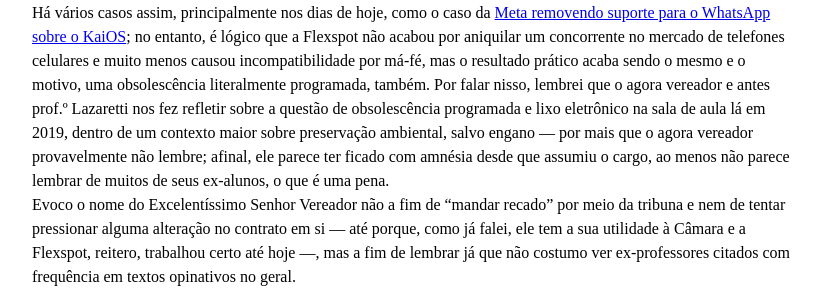
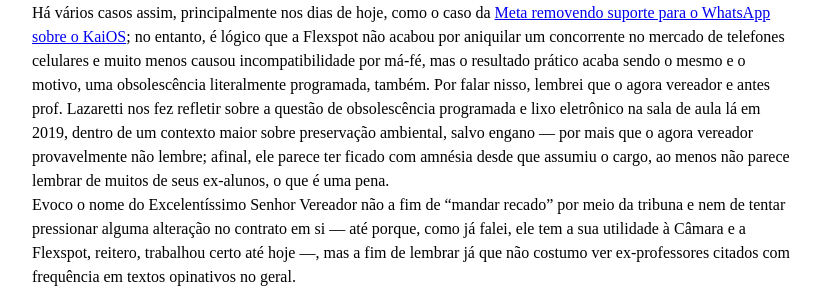
Before and after one commit to takusuman/blog, a Jekyll site: the page built from _posts/2026-01-28-inconveniencia-wifi-publico-gramado.markdown, in a window 1280 px wide and 900 px high, scrolled down 27554 px. Shown: the part 232-524 px from the top of the window, without its empty margins (228-1050 px from the left). Built offline with Jekyll 4.4.1, drawn with Linux system fonts in a browser that asks for light colours; some of the changed text lies outside the part shown.

Commit message:
fix: Algumas falhas craças... Digo, crassas

```diff
--- a/_posts/2026-01-28-inconveniencia-wifi-publico-gramado.markdown
+++ b/_posts/2026-01-28-inconveniencia-wifi-publico-gramado.markdown
@@ -712,7 +712,7 @@ no entanto, é lógico que a Flexspot não acabou por aniquilar um concorrente
 no mercado de telefones celulares e muito menos causou incompatibilidade por
 má-fé, mas o resultado prático acaba sendo o mesmo e o motivo, uma
 obsolescência literalmente programada, também. Por falar nisso, lembrei que o
-agora vereador e antes prof.º Lazaretti nos fez refletir sobre a questão de
+agora vereador e antes prof. Lazaretti nos fez refletir sobre a questão de
 obsolescência programada e lixo eletrônico na sala de aula lá em 2019, dentro
 de um contexto maior sobre preservação ambiental, salvo engano --- por mais
 que o agora vereador provavelmente não lembre; afinal, ele parece ter ficado
```
Also changed, not shown: other parts of _posts/2026-01-28-inconveniencia-wifi-publico-gramado.markdown (+4 -4 lines).
